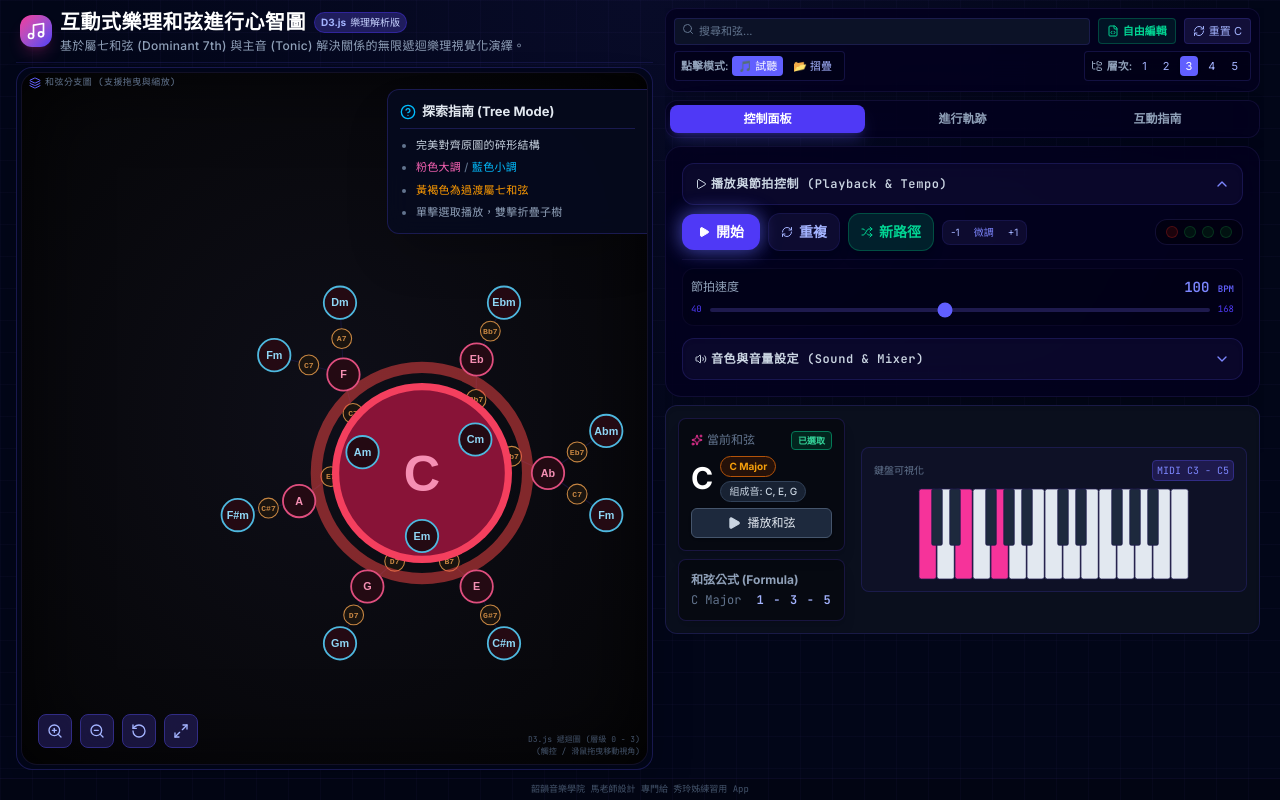
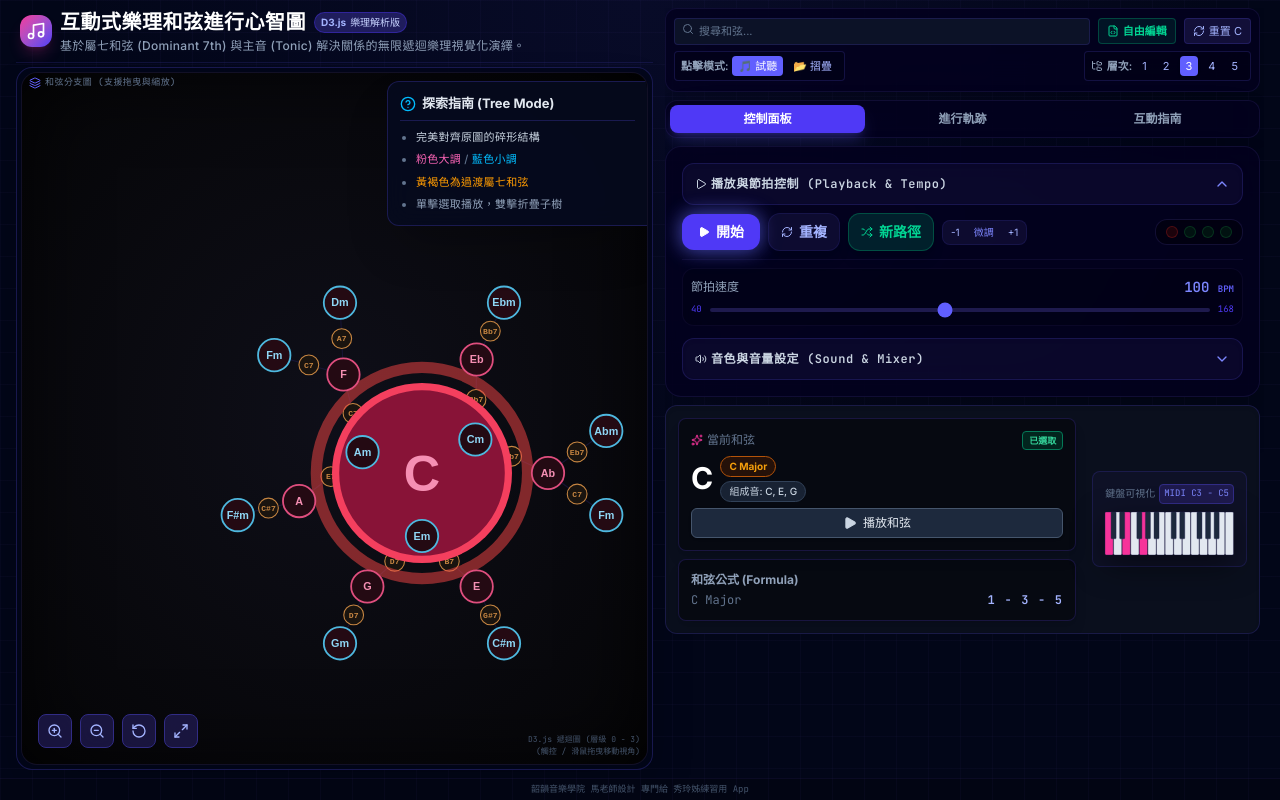
Before and after one commit to AymiMensa/ChordTree, a React (Vite) app: page / in a window 1280 px wide. Built offline with nearby package versions, Linux system fonts and the light colour scheme.

Commit message:
UI: Fix landscape layout bugs for mobile devices

```diff
--- a/src/App.tsx
+++ b/src/App.tsx
@@ -537,7 +537,7 @@ export default function App() {
           </div>
 
           {/* RIGHT COLUMN (Controls) */}
-          <div className="flex flex-col flex-1 landscape:flex-none landscape:w-[48%] lg:flex-none lg:w-[400px] xl:w-[450px] shrink-0 gap-1.5 sm:gap-2 min-h-0 overflow-y-auto custom-scrollbar pb-2 pr-1">
+          <div className={`flex flex-col flex-1 landscape:flex-none landscape:w-[48%] lg:flex-none lg:w-[400px] xl:w-[450px] shrink-0 gap-1.5 sm:gap-2 min-h-0 overflow-y-auto custom-scrollbar pb-2 pr-1 ${isFreeModeEditing ? 'max-lg:landscape:hidden' : ''}`}>
 
             {/* Global Controls Card (Moved from header) */}
             <div className="flex flex-col gap-1.5 shrink-0 bg-[#03001e]/80 backdrop-blur-xl border border-indigo-950/50 rounded-xl p-1.5 sm:p-2 shadow-2xl">
--- a/src/components/ChordMindMap.tsx
+++ b/src/components/ChordMindMap.tsx
@@ -354,7 +354,7 @@ export const ChordMindMap: React.FC<ChordMindMapProps> = ({
   };
 
   return (
-    <div ref={containerRef} className="relative w-full h-full min-h-[300px] bg-[#0a0a0d] rounded-2xl border border-indigo-950/40 overflow-hidden select-none shadow-[inset_0_0_80px_rgba(0,0,0,0.8)]">
+    <div ref={containerRef} className="relative w-full h-full min-h-[200px] bg-[#0a0a0d] rounded-2xl border border-indigo-950/40 overflow-hidden select-none shadow-[inset_0_0_80px_rgba(0,0,0,0.8)]">
 
       {/* Background ambient radial glow */}
       <div className="absolute inset-0 bg-[radial-gradient(ellipse_at_center,rgba(99,102,241,0.05)_0%,rgba(0,0,0,0.5)_100%)] pointer-events-none" />
@@ -367,8 +367,8 @@ export const ChordMindMap: React.FC<ChordMindMapProps> = ({
         className="block relative z-10 w-full h-full touch-none cursor-grab active:cursor-grabbing"
       />
 
-      {/* Top Right Guide (Hidden on mobile to prevent overlapping) */}
-      <div className="hidden lg:block absolute top-4 right-0 z-20 w-[240px] md:w-[260px] bg-[#060a1f]/90 backdrop-blur-md border border-indigo-900/50 border-r-0 rounded-l-xl p-3 shadow-2xl pointer-events-none select-none">
+      {/* Top Right Guide (Scaled down on md/lg to prevent clipping) */}
+      <div className="hidden md:block absolute top-2 right-0 z-20 w-[240px] md:w-[260px] bg-[#060a1f]/90 backdrop-blur-md border border-indigo-900/50 border-r-0 rounded-l-xl p-3 shadow-2xl pointer-events-none select-none origin-top-right transform scale-75 xl:scale-100">
         <div className="flex items-center gap-1.5 text-slate-200 font-bold text-[13px] mb-2 border-b border-indigo-900/50 pb-1.5">
           <HelpCircle className="w-4 h-4 text-sky-400" />
           探索指南 (Tree Mode)
@@ -384,7 +384,7 @@ export const ChordMindMap: React.FC<ChordMindMapProps> = ({
       </div>
 
       {/* Controls: Zoom and Expand */}
-      <div className="absolute bottom-4 left-4 z-20 flex flex-wrap gap-2 items-center">
+      <div className="absolute bottom-2 left-2 sm:bottom-4 sm:left-4 z-20 flex flex-wrap gap-2 items-center">
         <button onClick={() => handleZoom(1.3)} className="p-2 bg-indigo-950/80 hover:bg-indigo-900 text-indigo-300 rounded-lg border border-indigo-900 backdrop-blur transition-all active:scale-95" title="放大"><ZoomIn className="w-4 h-4" /></button>
         <button onClick={() => handleZoom(0.7)} className="p-2 bg-indigo-950/80 hover:bg-indigo-900 text-indigo-300 rounded-lg border border-indigo-900 backdrop-blur transition-all active:scale-95" title="縮小"><ZoomOut className="w-4 h-4" /></button>
         <button onClick={handleResetZoom} className="p-2 bg-indigo-950/80 hover:bg-indigo-900 text-indigo-300 rounded-lg border border-indigo-900 backdrop-blur transition-all active:scale-95" title="重設視角"><RotateCcw className="w-4 h-4" /></button>
--- a/src/components/FreeModeEditor.tsx
+++ b/src/components/FreeModeEditor.tsx
@@ -171,7 +171,7 @@ export const FreeModeEditor: React.FC<FreeModeEditorProps> = ({ initialChords, o
         </div>
       </div>
 
-      <div className="flex-1 overflow-y-auto custom-scrollbar bg-black/20 rounded-2xl border border-indigo-950/50 p-4">
+      <div className="flex-1 min-h-0 overflow-y-auto overscroll-contain touch-pan-y custom-scrollbar bg-black/20 rounded-2xl border border-indigo-950/50 p-4">
         <div className="flex flex-wrap gap-3 items-start content-start">
           {chords.map((chord, index) => (
             <div key={chord.id} className="relative group flex items-center gap-2 bg-[#090524] border border-indigo-900/40 p-3 rounded-xl shadow-lg hover:border-indigo-500/50 transition-colors">
--- a/src/components/PianoVisualizer.tsx
+++ b/src/components/PianoVisualizer.tsx
@@ -112,29 +112,33 @@ export const PianoVisualizer: React.FC<PianoVisualizerProps> = ({
         </div>
 
         {/* Card 2: Formula */}
-        <div className="bg-black/40 border border-indigo-950/80 rounded-lg p-2.5 md:p-3 shadow-lg flex flex-col justify-center">
+        <div className="bg-black/40 border border-indigo-950/80 rounded-lg p-2.5 md:p-3 shadow-lg flex flex-col justify-center min-w-0 overflow-hidden">
           <span className="text-[10px] md:text-xs text-slate-400 font-bold mb-1">和弦公式 (Formula)</span>
-          <div className="flex items-center justify-between text-[10px] md:text-xs font-mono">
-            <span className="text-slate-500 truncate mr-2">{activeChordFullName || "Unknown"}</span>
-            <span className="text-indigo-300 font-bold tracking-widest whitespace-nowrap">{activeChordFormula || "N/A"}</span>
+          <div className="flex flex-col sm:flex-row sm:items-center sm:justify-between text-[10px] md:text-xs font-mono min-w-0 gap-1">
+            <span className="text-slate-500 truncate min-w-0 mr-2">{activeChordFullName || "Unknown"}</span>
+            <span className="text-indigo-300 font-bold tracking-widest whitespace-nowrap shrink-0">{activeChordFormula || "N/A"}</span>
           </div>
         </div>
 
       </div>
 
       {/* Right Area: Keyboard Visualizer */}
-      <div className="shrink-0 flex flex-col items-center bg-indigo-950/20 p-2 md:p-3 rounded-lg border border-indigo-900/40">
-        <div className="text-[9px] md:text-[10px] font-mono text-slate-500 mb-2 flex items-center justify-between w-full">
+      <div className="shrink-0 flex flex-col items-center bg-indigo-950/20 p-2 md:p-3 rounded-lg border border-indigo-900/40 w-full xl:w-auto min-w-0">
+        <div className="text-[9px] md:text-[10px] font-mono text-slate-500 mb-2 flex flex-wrap items-center justify-between w-full gap-1">
           <span>鍵盤可視化</span>
-          <span className="bg-indigo-950 px-1 py-0.5 rounded text-indigo-400 border border-indigo-900">MIDI C3 - C5</span>
+          <span className="bg-indigo-950 px-1 py-0.5 rounded text-indigo-400 border border-indigo-900 text-[8px] md:text-[9px]">MIDI C3 - C5</span>
         </div>
 
-        <div className="relative overflow-visible" style={{ width: `${totalWidth}px`, height: '90px' }}>
+        <div className="relative overflow-visible w-full max-w-[360px]" style={{ aspectRatio: '360/120' }}>
           <svg
             width="100%"
             height="100%"
             viewBox={`0 0 ${totalWidth} 120`}
-            className="select-none overflow-visible"
+            preserveAspectRatio="xMidYMid meet"
+            className="absolute inset-0 select-none overflow-visible"
+            style={{
+              filter: 'drop-shadow(0 10px 15px rgba(0,0,0,0.5))'
+            }}
           >
             {/* White Keys */}
             {WHITE_KEYS.map((key) => {
```
